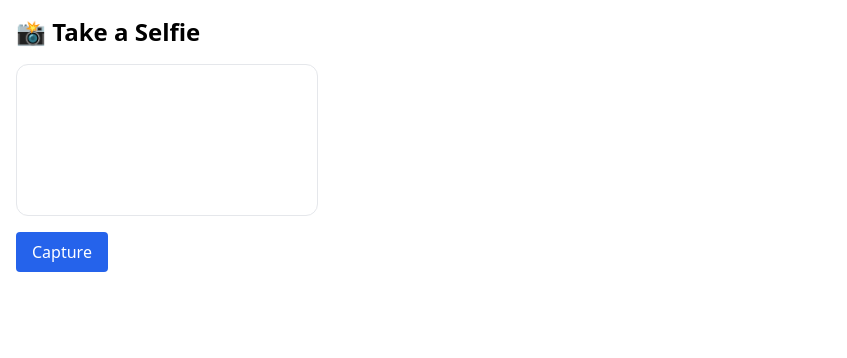
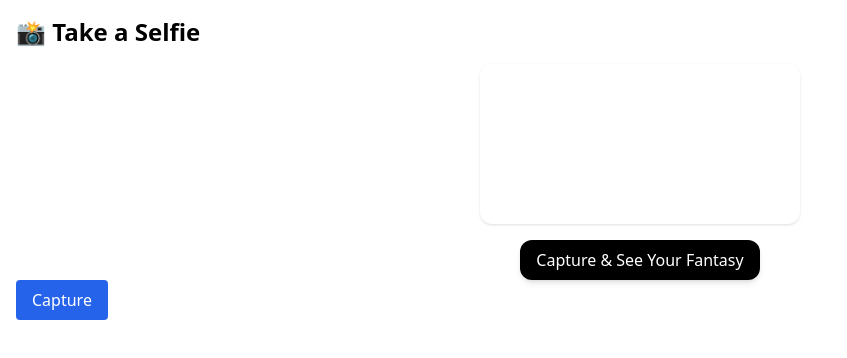
Before and after one commit to saifkazi25/IT129, a Next.js app: page /selfie in a window 1280 px wide. Shown: the top 358 px of the page, without its empty margins (0-847 px from the left). Built offline with nearby package versions, Linux system fonts and the light colour scheme; no server answers.

Commit message:
Update CustomWebcam.tsx

```diff
--- a/components/CustomWebcam.tsx
+++ b/components/CustomWebcam.tsx
@@ -1,22 +1,49 @@
 'use client';
 
-import React, { forwardRef, type Ref } from 'react';
+import React, { useRef, useCallback } from 'react';
 import Webcam from 'react-webcam';
+import { useRouter, useSearchParams } from 'next/navigation';
 
-type Props = React.ComponentProps<typeof Webcam>;
+export default function CustomWebcam() {
+  const webcamRef = useRef<InstanceType<typeof Webcam> | null>(null); // ✅ SAFE TYPE
+  const router = useRouter();
+  const searchParams = useSearchParams();
 
-// ✅ Use HTMLVideoElement for the ref type
-const CustomWebcam = forwardRef((props: Props, ref: Ref<HTMLVideoElement>) => (
-  <Webcam
-    ref={ref}
-    audio={false}
-    screenshotFormat="image/jpeg"
-    className="rounded-xl border mb-4"
-    videoConstraints={{ facingMode: 'user' }}
-    {...props}
-  />
-));
+  const capture = useCallback(() => {
+    if (!webcamRef.current) {
+      console.error("Webcam not ready");
+      return;
+    }
 
-CustomWebcam.displayName = 'CustomWebcam';
+    const imageSrc = webcamRef.current.getScreenshot();
+    console.log("Image captured:", imageSrc);
 
-export default CustomWebcam;
+    if (!imageSrc) {
+      alert("Couldn't capture image. Try again.");
+      return;
+    }
+
+    const params = new URLSearchParams(searchParams.toString());
+    params.set('image', imageSrc);
+    router.push(`/result?${params.toString()}`);
+  }, [searchParams, router]);
+
+  return (
+    <div className="flex flex-col items-center gap-4">
+      <Webcam
+        ref={webcamRef}
+        audio={false}
+        screenshotFormat="image/jpeg"
+        width={320}
+        height={240}
+        className="rounded-xl shadow"
+      />
+      <button
+        onClick={capture}
+        className="px-4 py-2 bg-black text-white rounded-xl shadow-md hover:bg-gray-800 transition"
+      >
+        Capture & See Your Fantasy
+      </button>
+    </div>
+  );
+}
```
